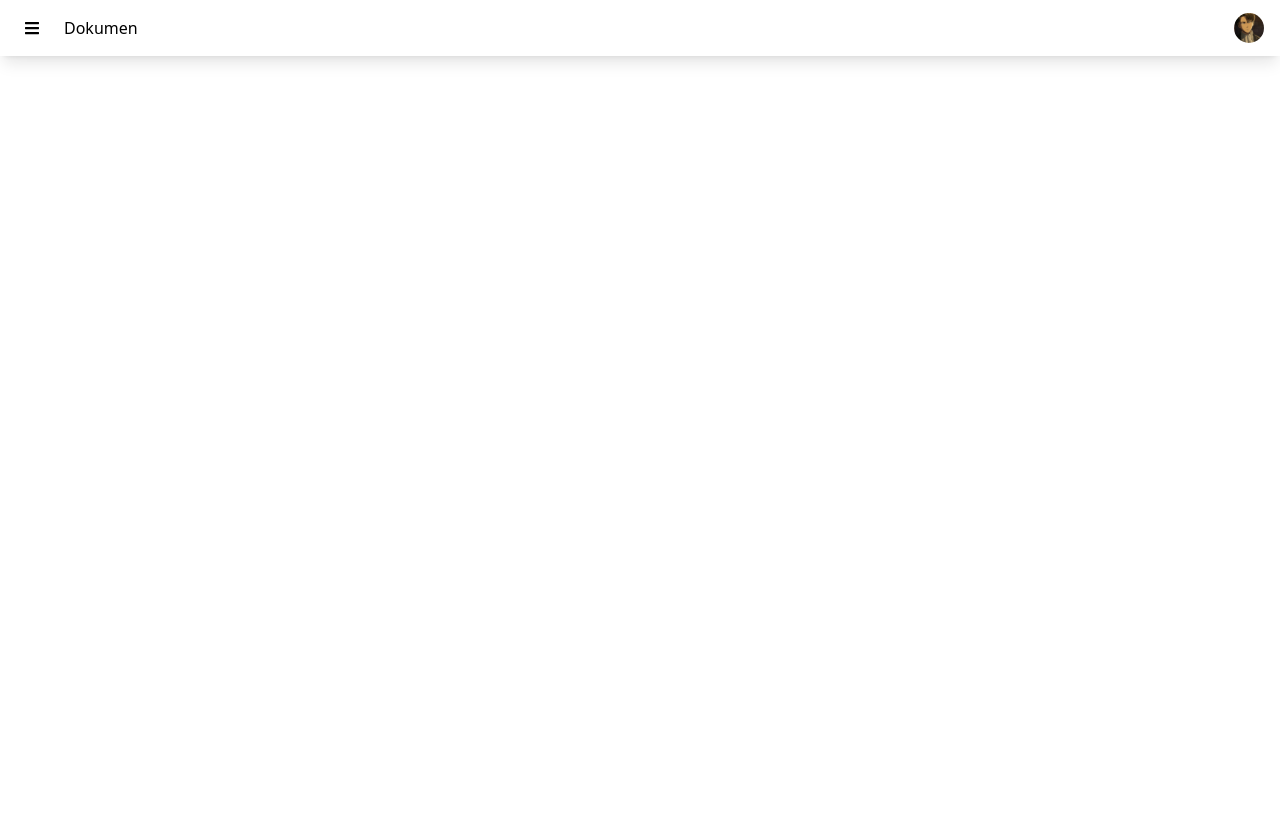
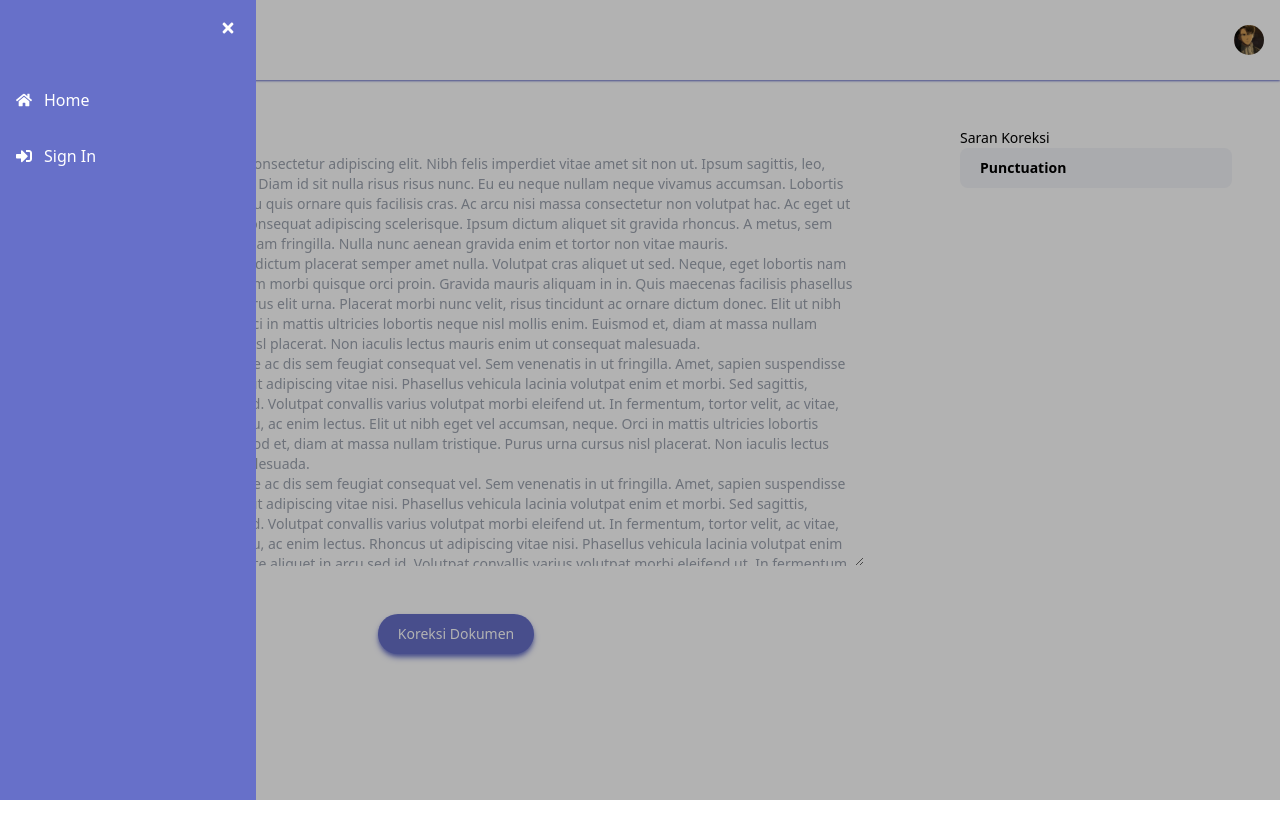
Before and after one commit to lan666as/nahu.id, a Next.js app in the folder nextjs/: page / in a window 1280 px wide. Both pictures are taken after a click on the button 32 px from the left and 28 px from the top of the page. Shown: the top 838 px of the page. Before the commit the page ends 800 px from the top, so only its background shows below. Built offline with nearby package versions, Linux system fonts and the light colour scheme.

Commit message:
adding input area

```diff
--- a/nextjs/pages/index.js
+++ b/nextjs/pages/index.js
@@ -1,18 +1,34 @@
-import { FaBars } from 'react-icons/fa'
+import { FaBars, FaTimes, FaHome,FaSignInAlt ,FaSignOutAlt} from 'react-icons/fa'
 import Image from 'next/image'
+import NextLink from 'next/link'
+import {useState} from 'react'
+import Head from 'next/head'
 
 export default function Home() {
+  // sidebar open and close state
+  const[sidebar,setSidebar] = useState(false)
+  const handleSidebar = () => {
+    setSidebar(!sidebar)
+  }
+
   return (
+    <>
+    <div>
+      <Head>
+        <title>Nahu.id</title>
+      </Head>
+    </div>
+    {/* header */}
     <div>
       {/* navbar */}
-      <div className="bg-white-500 fixed flex h-14 inset-x-0 items-center justify-between px-4 shadow-lg text-black top-0">
+      <div className="bg-white flex h-20 inset-x-0 items-center justify-between px-4 shadow-sm shadow-purple text-black top-0">
         <div className='flex justify-start items-center'>
           {/* navbar open sidebar button*/}
-          <button className="p-2 rounded-full transition hover:bg-purple">
+          <button className="p-2 rounded-full transition hover:bg-purple" onClick={handleSidebar}>
             <FaBars />
           </button>
           {/* navbar logo */}
-          <div className='text-black-500 ml-4'>
+          <div className='text-black ml-4'>
             Dokumen
           </div>
         </div>
@@ -22,10 +38,77 @@ export default function Home() {
             alt="Picture of the author"
             width="30px"
             height="30px"
-            className="rounded-full align-middle"
+            className="rounded-full align-middle p-2"
           />
       </div>
     </div>
 
+    {/* sidebar container */}
+    <div>
+      {/* sidebar overlay*/}
+      <div className={sidebar ? "bg-black cursor-pointer fixed inset-0 opacity-30 visible" :"hidden opacity-0"} onClick={handleSidebar}></div>
+      {/* sidebar */}
+      <div className={sidebar ? "bg-purple duration-300 fixed inset-y-0 py-4 left-0 transition-left w-64" : "bg-purple duration-500 fixed inset-y-0 py-4 -left-full transition-left w-64" }>
+        {/* sidebar close button*/}
+        <button className='absolute right-4 p-1 rounded-full text-white top-4 transition hover:text-black' onClick={handleSidebar}>
+          <FaTimes />
+        </button>
+        {/* sidebar menu */}
+        <ul className='font-normal text-white'>
+          <li onClick={handleSidebar}>
+            <NextLink href='/'>
+              {/* active item */}
+              <a className='bg-purple font-medium inline-flex items-center px-4 py-2 transition w-full mt-16 hover:text-black'>
+                <FaHome className="mr-3" />
+                Home
+              </a>
+            </NextLink>
+          </li>
+          <li onClick={handleSidebar}>
+            <NextLink href='/'>
+              {/* active item */}
+              <a className='bg-purple font-medium inline-flex items-center px-4 py-2 transition w-full mt-4 hover:text-black'>
+                <FaSignInAlt className="mr-3" />
+                Sign In
+              </a>
+            </NextLink>
+          </li>
+        </ul>
+      </div>
+    </div>
+
+    {/* body */}
+    <div className='flex justify-between p-12 h-screen item-center'>
+
+      {/* input section */}
+      <div className='bg-white font-normal text-xs w-3/4 h-4/5 mr-24'>
+        <form className='w-full h-3/4 mt-4' action="/send-data-here" method="post">
+          {/* textarea */}
+          <textarea id="message" class="w-full h-full block p-2.5 text-sm rounded-lg focus:outline-0" placeholder="Lorem ipsum dolor sit amet, consectetur adipiscing elit. Nibh felis imperdiet vitae amet sit non ut. Ipsum sagittis, leo, semper facilisis urna, tempus. Diam id sit nulla risus risus nunc. Eu eu neque nullam neque vivamus accumsan. Lobortis vitae gravida ornare at. Ac arcu quis ornare quis facilisis cras. Ac arcu nisi massa consectetur non volutpat hac. Ac eget ut aliquam maecenas posuere consequat adipiscing scelerisque. Ipsum dictum aliquet sit gravida rhoncus. A metus, sem bibendum posuere pulvinar diam fringilla. Nulla nunc aenean gravida enim et tortor non vitae mauris.
+          Suspendisse orci, et est, dictum placerat semper amet nulla. Volutpat cras aliquet ut sed. Neque, eget lobortis nam lorem id porttitor. Sed quis nam morbi quisque orci proin. Gravida mauris aliquam in in. Quis maecenas facilisis phasellus auctor. Sed ut luctus etiam purus elit urna. Placerat morbi nunc velit, risus tincidunt ac ornare dictum donec. Elit ut nibh eget vel accumsan, neque. Orci in mattis ultricies lobortis neque nisl mollis enim. Euismod et, diam at massa nullam tristique. Purus urna cursus nisl placerat. Non iaculis lectus mauris enim ut consequat malesuada.
+          Lacinia id proin habitasse ac dis sem feugiat consequat vel. Sem venenatis in ut fringilla. Amet, sapien suspendisse vitae ultricies dolor. Rhoncus ut adipiscing vitae nisi. Phasellus vehicula lacinia volutpat enim et morbi. Sed sagittis, vulputate aliquet in arcu sed id. Volutpat convallis varius volutpat morbi eleifend ut. In fermentum, tortor velit, ac vitae, nulla eget purus. At amet, arcu, ac enim lectus. Elit ut nibh eget vel accumsan, neque. Orci in mattis ultricies lobortis neque nisl mollis enim. Euismod et, diam at massa nullam tristique. Purus urna cursus nisl placerat. Non iaculis lectus mauris enim ut consequat malesuada.
+          Lacinia id proin habitasse ac dis sem feugiat consequat vel. Sem venenatis in ut fringilla. Amet, sapien suspendisse vitae ultricies dolor. Rhoncus ut adipiscing vitae nisi. Phasellus vehicula lacinia volutpat enim et morbi. Sed sagittis, vulputate aliquet in arcu sed id. Volutpat convallis varius volutpat morbi eleifend ut. In fermentum, tortor velit, ac vitae, nulla eget purus. At amet, arcu, ac enim lectus. Rhoncus ut adipiscing vitae nisi. Phasellus vehicula lacinia volutpat enim et morbi. Sed sagittis, vulputate aliquet in arcu sed id. Volutpat convallis varius volutpat morbi eleifend ut. In fermentum, tortor velit, ac vitae, nulla eget purus. At amet, arcu, ac enim lectus. "></textarea>
+
+          {/* button submit */}
+          <div className='w-full flex justify-center'>
+            <button type="submit" class="mt-12 shadow-md shadow-purple rounded-full px-5 py-2.5 text-sm font-medium text-center text-white bg-purple hover:text-black">
+              Koreksi Dokumen
+
+            </button>
+          </div>
+        </form>
+      </div>
+
+      {/* output section */}
+      <div className='bg-white font-normal text-sm w-1/4'>
+        Saran Koreksi
+
+        {/* correction pop-up */}
+        <div className='rounded-lg bg-purple-light px-5 py-2.5'>
+          <p className='font-bold'>Punctuation</p>
+        </div>
+      </div>
+    </div>
+    </>
   );
 }
--- a/nextjs/tailwind.config.js
+++ b/nextjs/tailwind.config.js
@@ -4,8 +4,24 @@ module.exports = {
   theme: {
     colors:{
       'purple': '#6770c9',
+      transparent: 'transparent',
+      current: 'currentColor',
+      'white': '#ffffff',
+      'black':'#000000',
+      'midnight': '#121063',
+      'metal': '#565584',
+      'tahiti': '#3ab7bf',
+      'silver': '#ecebff',
+      'bubble-gum': '#ff77e9',
+      'bermuda': '#78dcca',
+      'gray':'#6b7280',
+      'blue':'#0ea5e9',
+      'purple-light':'#F4F5F9',
     },
     extend: {
+      transitionProperty:{
+        'left':'left'
+      },
       fontFamily: {
         sans: ['Poppins', ...defaultTheme.fontFamily.sans]
       }
```
Also changed, not shown: 1 other file (tests, documents, lock files or other folders).
